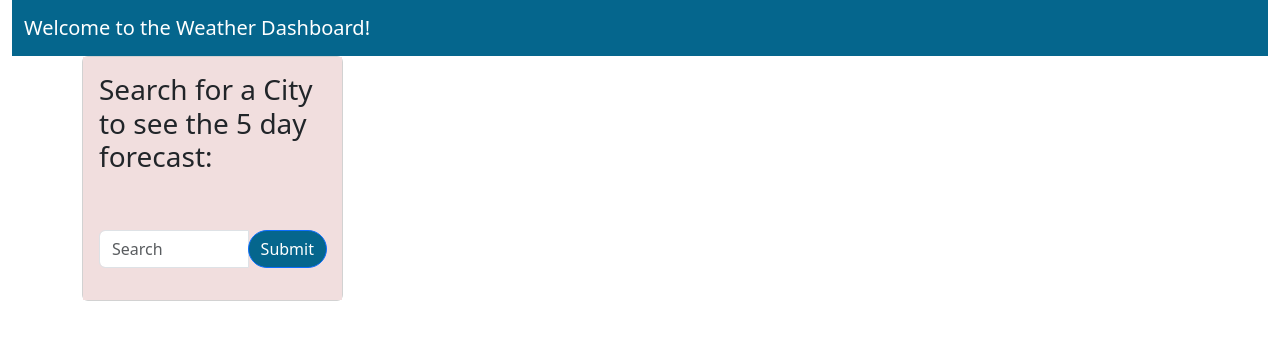
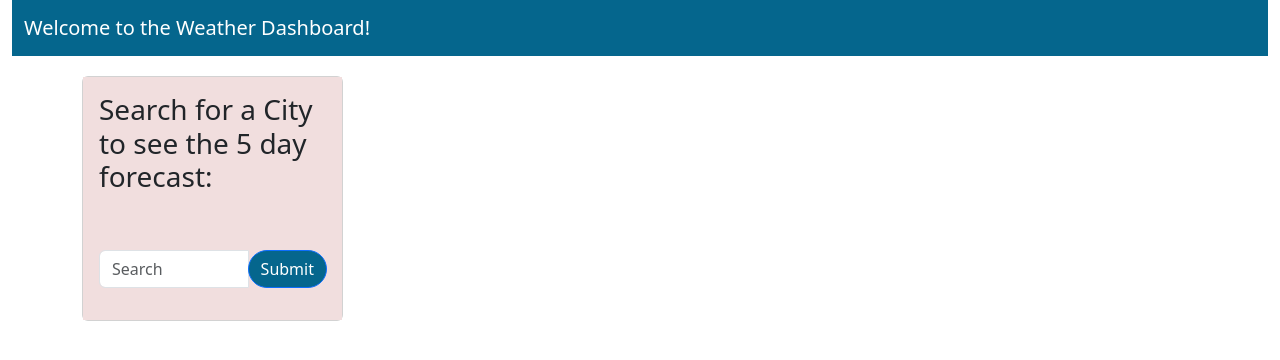
Before and after one commit to AvivaRubenstein/react-weather-app, a React (Create React App) app: page / in a window 1280 px wide. Shown: the top 360 px of the page. Built offline with nearby package versions, Linux system fonts and the light colour scheme.

Commit message:
styling updates

```diff
--- a/src/style.css
+++ b/src/style.css
@@ -1,13 +1,25 @@
+:root {
+    --dark-blue : #05668D;
+    --medium-blue: #4593AA;
+    --light-blue: #84C0C6;
+    --grey-blue: #7BA2B6;
+    --mint-blue: #BAE1E5;
+    --pale-pink: #F1DEDE;
+    --med-pink: #D9A698;
+    --pink-brown: #C06E52;
+}
 #todays-forecast{
     text-align: center;
-    border: 1px solid #84C0C6;
+    border: 1px solid var(--light-blue);
     border-radius: 20px;
-    background-color: #BAE1E5;
+    background-color: var(--mint-blue);
 }
 .dayBoxes{
 text-align: center;
-border: 1px solid aquamarine;
+border: 1px solid var(--medium-blue);
 border-radius: 20px;
+background-color: var(--light-blue);
+margin: 25px;
 }
 .heading {
 text-align: center;
@@ -18,13 +30,14 @@ margin-top: 30px;
 }
 #search-btn {
     border-radius: 30px;
-    background-color: #05668D;
+    background-color: var(--dark-blue);
 }
 #search-box {
-    background-color: #F1DEDE;
+    background-color: var(--pale-pink);
 }
 #nav {
-    background-color: #05668D;
+    background-color: var(--dark-blue);
+    margin-bottom: 20px;
 }
 #nav-text {
     color: white;
```
